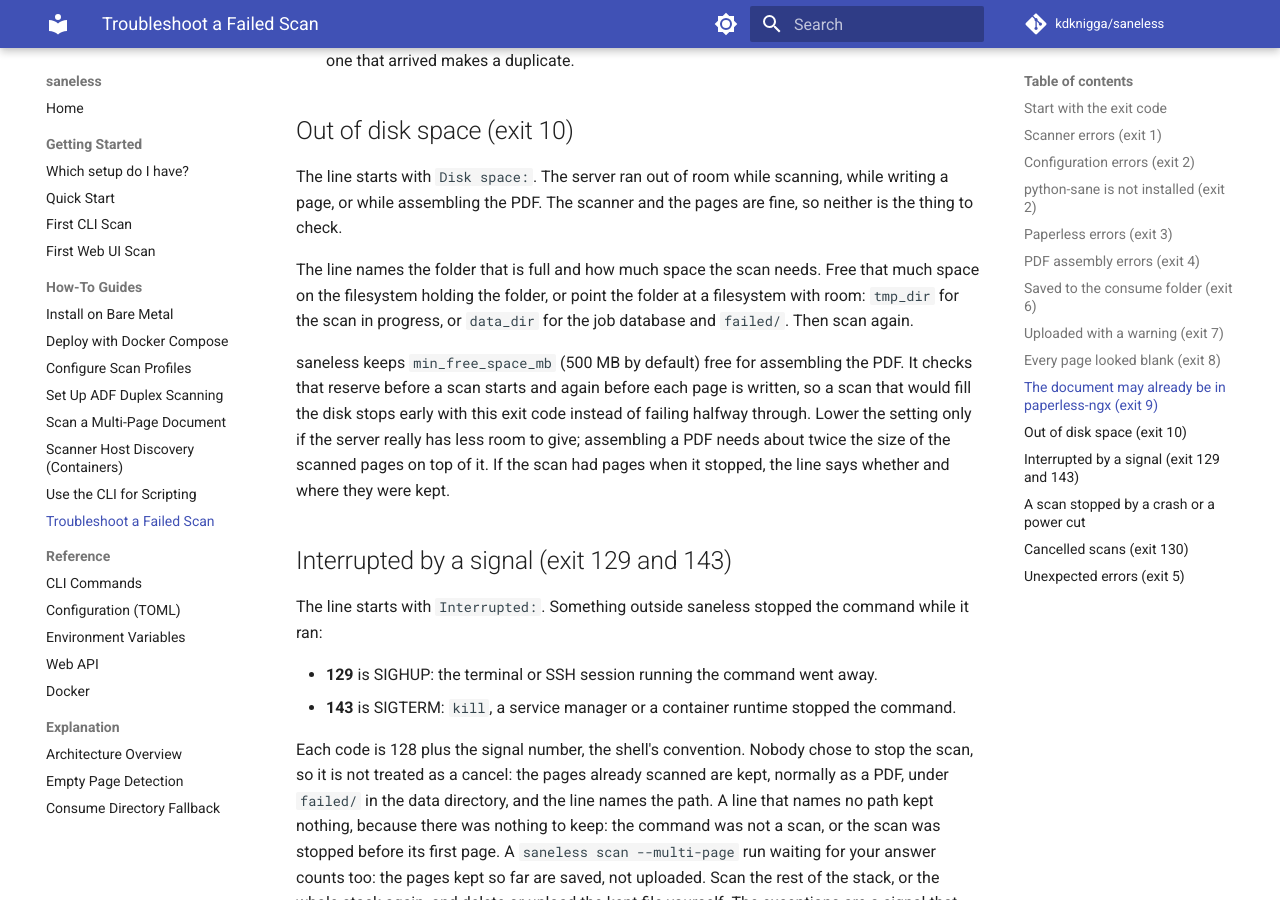
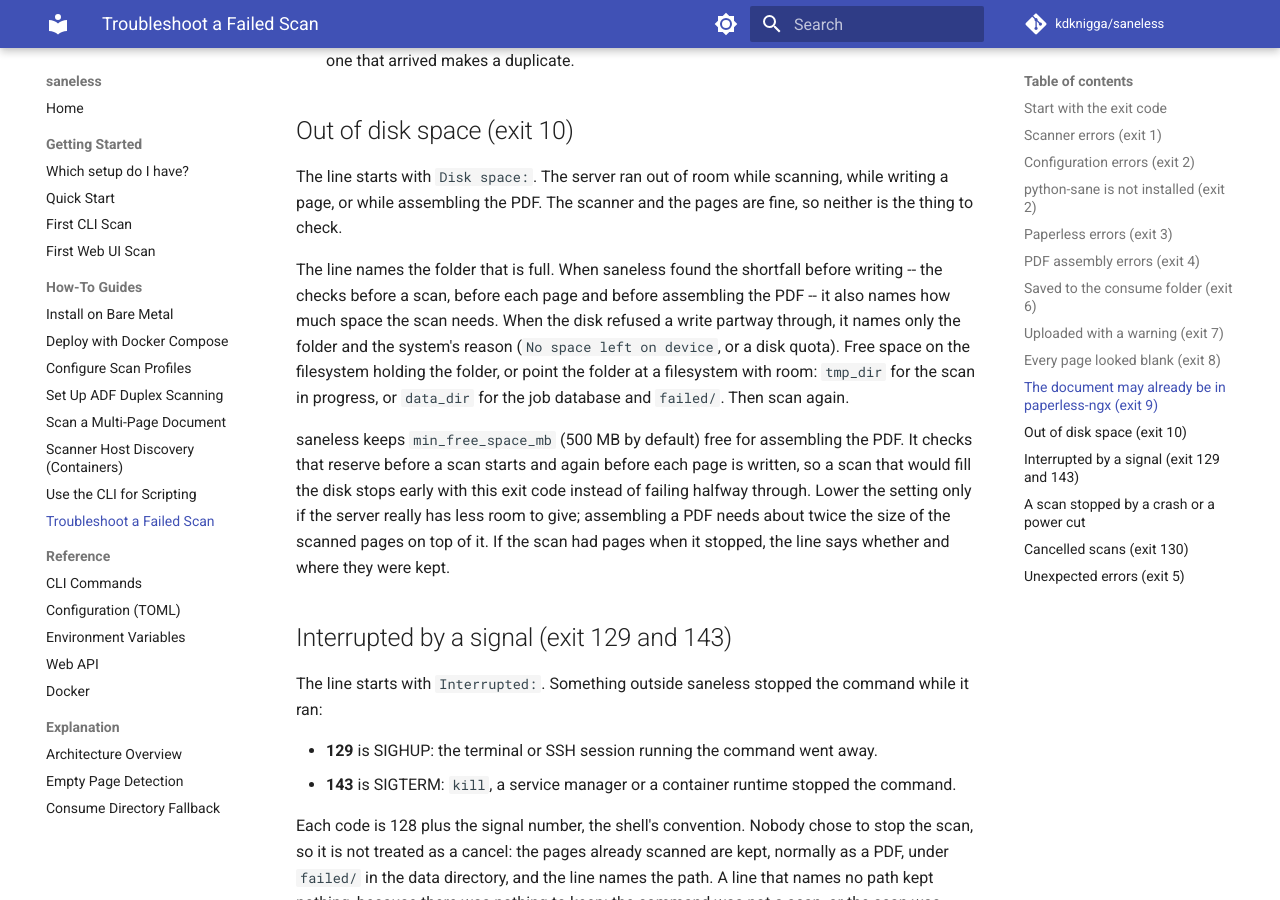
Before and after one commit to kdknigga/saneless, an MkDocs documentation site: the page built from docs/how-to/troubleshoot-a-failed-scan.md, in a window 1280 px wide and 900 px high, scrolled down 13136 px. Built offline with MkDocs 1.6.1 and Material for MkDocs 9.7.7, drawn with Linux system fonts in a browser that asks for light colours; comment, search, counter and statistics services are not loaded.

Commit message:
fix(45): WR-07 stop promising a space figure the error may not carry
The DISK_SPACE next step and the docs said the error names how much
space is needed, but only the shortfall checks before a write produce a
figure; an ENOSPC/EDQUOT from the spool, PDF assembly or workspace names
only the path and the system's reason. The next step now promises the
folder alone, and the docs say when the figure appears.

Co-Authored-By: Claude Opus 5.5 (1M context) <noreply@anthropic.com>
Claude-Session: https://claude.ai/code/session_013CxQxLcnRUSK9XY3SKundu

```diff
--- a/docs/how-to/troubleshoot-a-failed-scan.md
+++ b/docs/how-to/troubleshoot-a-failed-scan.md
@@ -510,7 +510,10 @@ The line starts with `Disk space:`. The server ran out of room while scanning, w
 page, or while assembling the PDF. The scanner and the pages are fine, so neither is the thing to
 check.
 
-The line names the folder that is full and how much space the scan needs. Free that much space on
+The line names the folder that is full. When saneless found the shortfall before writing -- the
+checks before a scan, before each page and before assembling the PDF -- it also names how much
+space the scan needs. When the disk refused a write partway through, it names only the folder and
+the system's reason (`No space left on device`, or a disk quota). Free space on
 the filesystem holding the folder, or point the folder at a filesystem with room: `tmp_dir` for
 the scan in progress, or `data_dir` for the job database and `failed/`. Then scan again.
 
```
Also changed, not shown: docs/how-to/cli-scripting.md (+1 -1 lines), docs/reference/cli-commands.md (+2 -2 lines), 2 other files.
